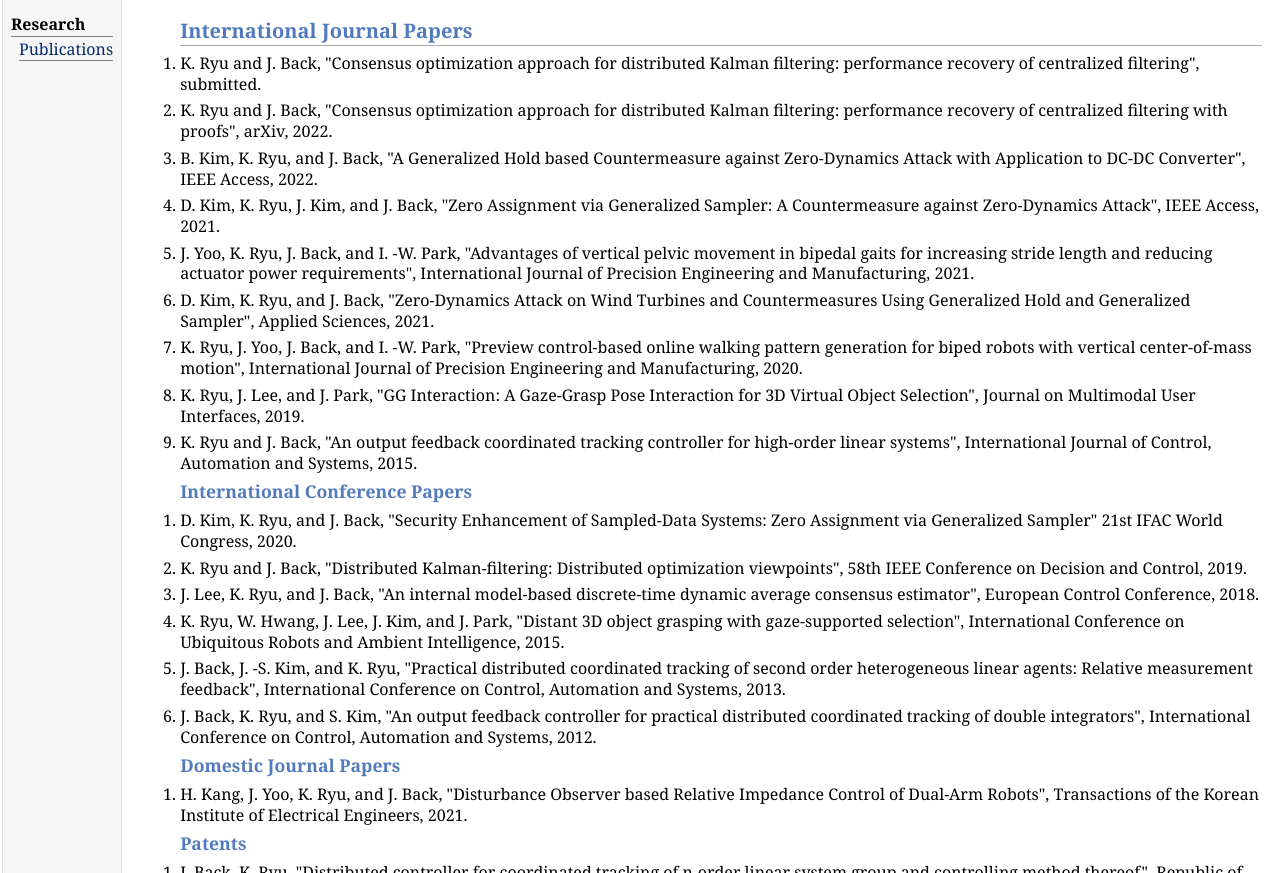
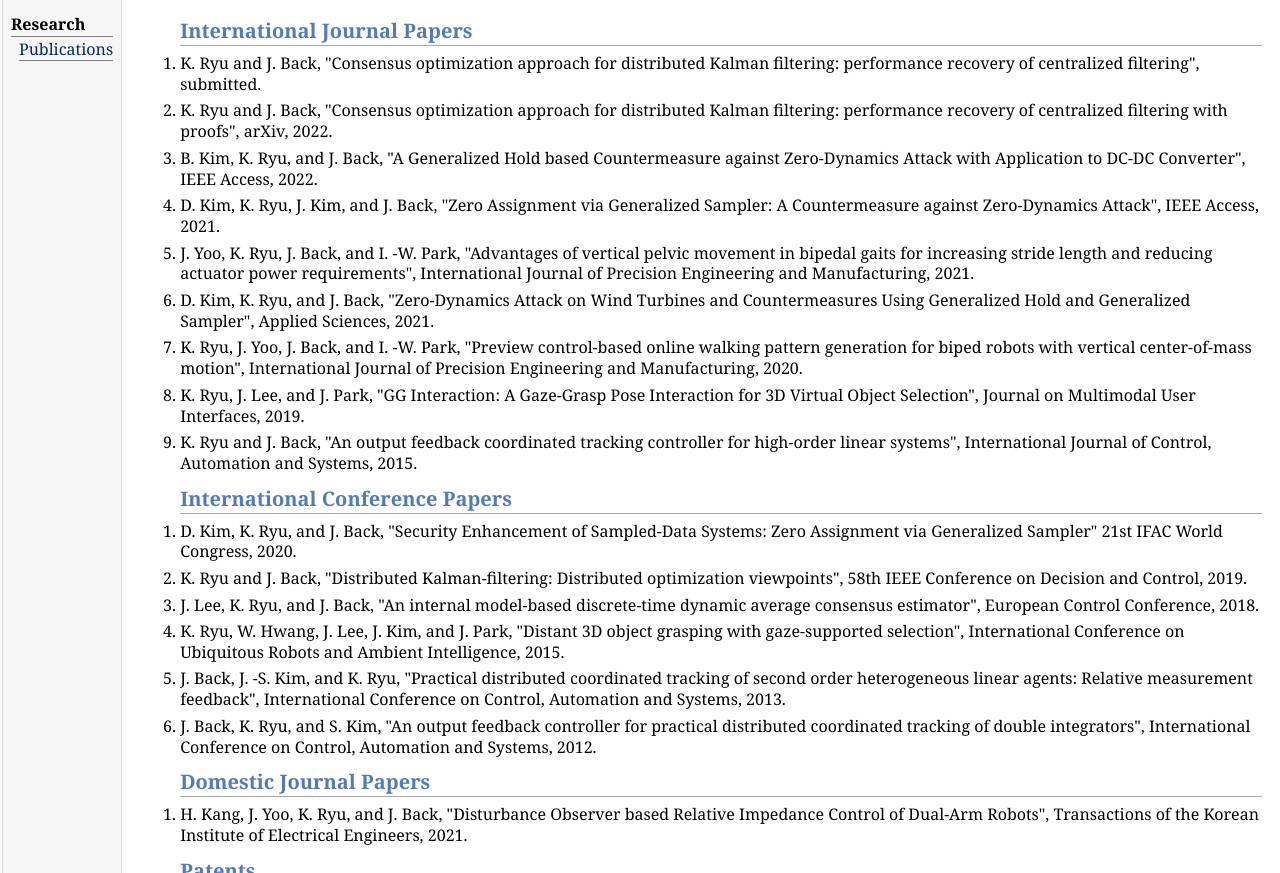
Before and after one commit to ryuhhh/ryuhhh.github.io, a plain HTML site: page publication.html in a window 1280 px wide. Shown: the part 79-952 px from the top of the page. Drawn offline with Linux system fonts and the light colour scheme.

Commit message:
Update publication.html

```diff
--- a/publication.html
+++ b/publication.html
@@ -28,7 +28,7 @@
 <h1>Publications </h1>
 <div id="subtitle"><a href="https://scholar.google.co.kr/citations?user=5YG36JAAAAAJ&hl=en">[Google Scholar]</a></div>
 </div>
-  <ol type="1"> <h2>International Journal Papers</h2>
+  <p><ol type="1"> <h2>International Journal Papers</h2>
     <li><p>K. Ryu and J. Back, "Consensus optimization approach for distributed Kalman filtering: performance recovery of centralized filtering", submitted.
     </p></li>
     <li><p>K. Ryu and J. Back, "Consensus optimization approach for distributed Kalman filtering: performance recovery of centralized filtering with proofs", arXiv, 2022.
@@ -48,8 +48,8 @@
     <li><p>K. Ryu and J. Back, "An output feedback coordinated tracking controller for high-order linear systems", International Journal of Control, Automation and Systems, 2015.
     </p></li>
   </ol>
-
-  <ol type="1"> <h3>International Conference Papers</h3>
+  </p>
+  <ol type="1"> <h2>International Conference Papers</h2>
     <li><p>D. Kim, K. Ryu, and J. Back, "Security Enhancement of Sampled-Data Systems: Zero Assignment via Generalized Sampler" 21st IFAC World Congress, 2020.
     </p></li>
     <li><p>K. Ryu and J. Back, "Distributed Kalman-filtering: Distributed optimization viewpoints", 58th IEEE Conference on Decision and Control, 2019.
@@ -64,12 +64,12 @@
     </p></li>
   </ol>
 
-  <ol type="1"> <h3>Domestic Journal Papers</h3>
+  <ol type="1"> <h2>Domestic Journal Papers</h2>
     <li><p>H. Kang, J. Yoo, K. Ryu, and J. Back, "Disturbance Observer based Relative Impedance Control of Dual-Arm Robots", Transactions of the Korean Institute of Electrical Engineers, 2021.
     </p></li>
   </ol>
 
-  <ol type="1"> <h3>Patents</h3>
+  <ol type="1"> <h2>Patents</h2>
     <li><p>J. Back, K. Ryu, "Distributed controller for coordinated tracking of n-order linear system group and controlling method thereof", Republic of Korea Patent 1018832850000 (2018.07.24)
     </p></li>
   </ol>
```
